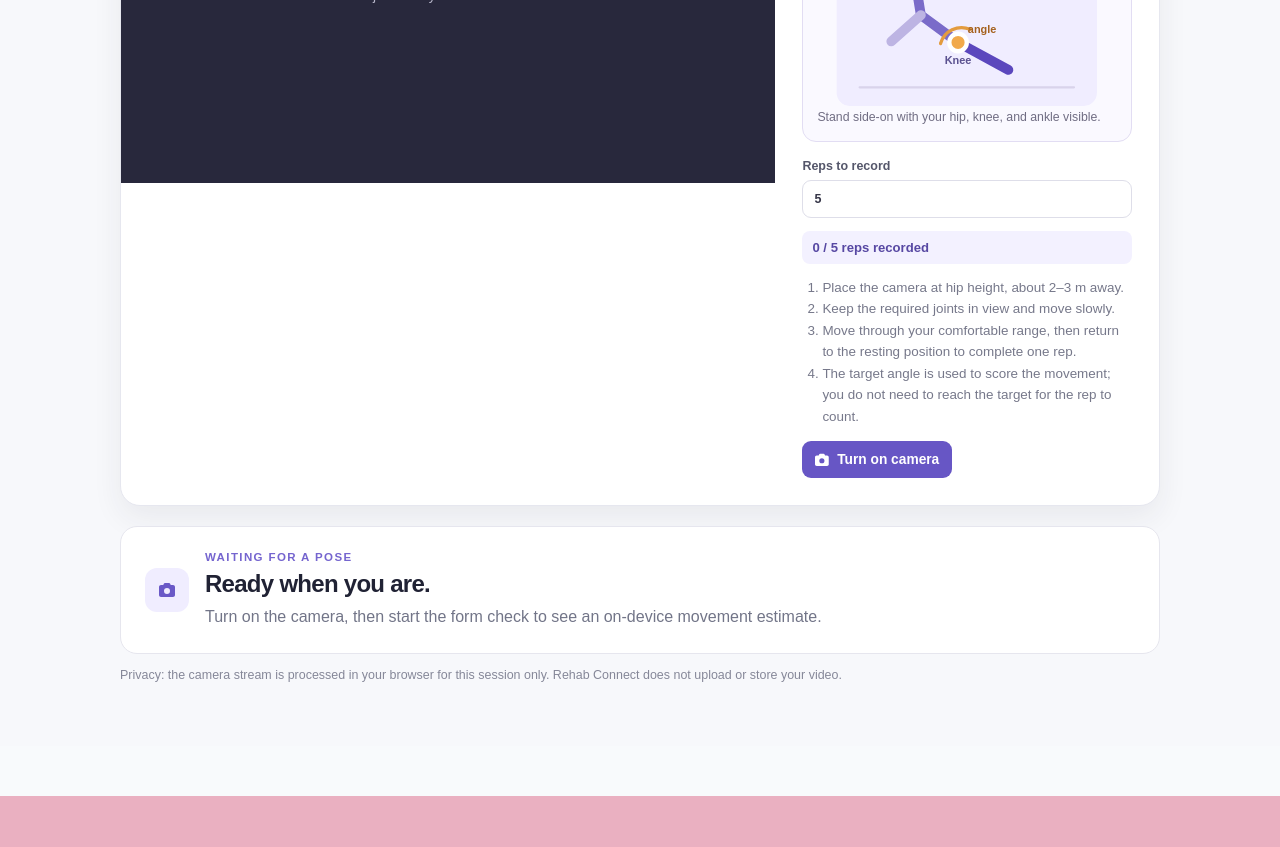
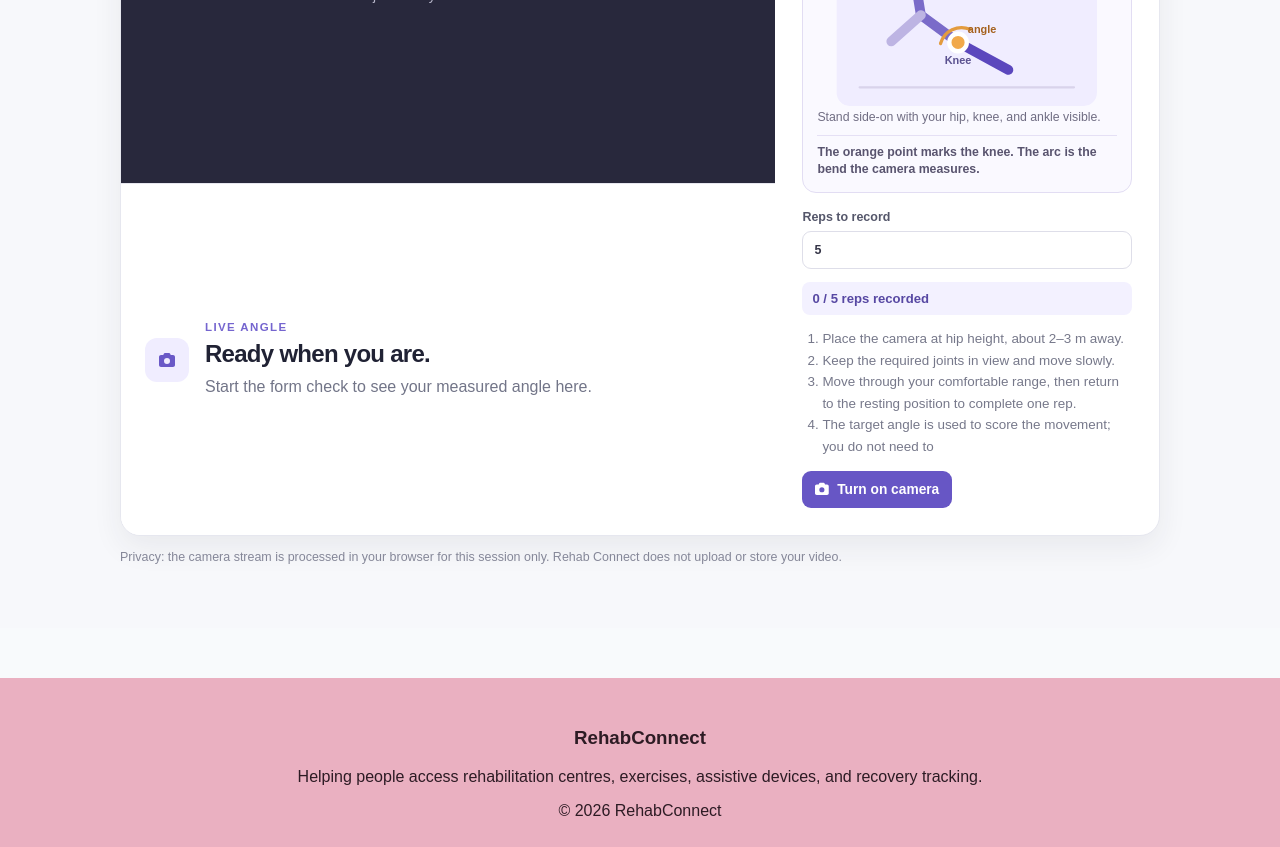
Before and after one commit to realsamyak05/rehab-connect, a React (Vite) app: page /form-check in a window 1280 px wide. Shown: the part 620-1467 px from the top of the page. Built offline with nearby package versions, Linux system fonts and the light colour scheme; no server answers.

Commit message:
form check 5

```diff
--- a/src/pages/FormCheck.css
+++ b/src/pages/FormCheck.css
@@ -49,13 +49,18 @@
 .form-workspace {
   display: grid;
   grid-template-columns: minmax(0, 1.45fr) minmax(320px, 0.85fr);
-  align-items: start;
+  align-items: stretch;
   margin-top: 20px;
   overflow: hidden;
   border-radius: 20px;
   background: #fff;
   border: 1px solid #e6e7ef;
   box-shadow: 0 12px 30px rgba(37, 38, 62, 0.07);
+}
+.camera-column {
+  display: flex;
+  flex-direction: column;
+  min-width: 0;
 }
 .camera-panel {
   position: relative;
@@ -171,6 +176,13 @@
 .angle-label { fill: #a5621f; font-size: 10px; font-weight: 850; text-anchor: middle; }
 .diagram-callout { fill: #5b5290; font-size: 10px; font-weight: 850; text-anchor: middle; }
 .joint-diagram > p { margin: 0; color: #706d83; font-size: .77rem; line-height: 1.4; }
+.joint-diagram .diagram-meaning {
+  margin-top: 8px;
+  padding-top: 8px;
+  border-top: 1px solid #e5e0f5;
+  color: #59546f;
+  font-weight: 650;
+}
 .assessment-select {
   display: grid;
   gap: 7px;
@@ -254,6 +266,15 @@
   border-radius: 17px;
   background: #fff;
 }
+.camera-column .assessment-result {
+  flex: 1;
+  min-height: 155px;
+  margin: 0;
+  border: 0;
+  border-top: 1px solid #e6e6ee;
+  border-radius: 0;
+  box-shadow: none;
+}
 .assessment-result h2 {
   margin: 0;
   letter-spacing: -0.03em;
@@ -333,6 +354,9 @@
   .form-workspace {
     grid-template-columns: 1fr;
   }
+  .camera-column .assessment-result {
+    flex: initial;
+  }
   .camera-panel,
   .camera-feed {
     min-height: 0;
--- a/src/pages/FormCheck.jsx
+++ b/src/pages/FormCheck.jsx
@@ -57,30 +57,35 @@ const DIAGRAMS = {
     instruction: "Stand side-on with your hip, knee, and ankle visible.",
     angle: "100° target",
     view: "SIDE VIEW",
+    meaning: "The orange point marks the knee. The arc is the bend the camera measures.",
   },
   squat: {
     title: "Squat symmetry",
     instruction: "Face the camera so both knees and ankles stay in view.",
     angle: "Compare both sides",
     view: "FRONT VIEW",
+    meaning: "Both orange points are measured so the app can compare left and right knee bend.",
   },
   elbow: {
     title: "Elbow bend",
     instruction: "Keep your shoulder, elbow, and wrist visible from the side.",
     angle: "90° target",
     view: "SIDE VIEW",
+    meaning: "A 90° elbow bend makes a right angle. It is a scoring reference, not a required medical outcome.",
   },
   shoulder: {
     title: "Shoulder lift",
     instruction: "Show your hip, shoulder, and raised elbow in the frame.",
     angle: "90° target",
     view: "SIDE VIEW",
+    meaning: "The orange point marks the shoulder; the raised arm is the 90° reference position.",
   },
   wrist: {
     title: "Wrist reach",
     instruction: "Face the camera and keep both shoulders and wrists visible.",
     angle: "Shoulder-height reach",
     view: "FRONT VIEW",
+    meaning: "The dashed line is shoulder height. Keep both wrists visible as they reach that line.",
   },
 };
 
@@ -89,7 +94,7 @@ function MotionIllustration({ assessment }) {
 
   if (assessment === "knee") return <svg viewBox="0 0 240 160" role="img" aria-label="Side view knee bend guide">{common}<circle className="body-head" cx="72" cy="25" r="13" /><path className="body-line" d="M72 39 L78 76 L112 101" /><path className="body-line muted" d="M78 76 L51 100" /><path className="body-line highlight" d="M112 101 L158 126" /><circle className="joint-focus" cx="112" cy="101" r="8" /><path className="angle-arc" d="M96 102 A20 20 0 0 1 123 89" /><text className="angle-label" x="134" y="92">angle</text><text className="diagram-callout" x="112" y="121">Knee</text></svg>;
   if (assessment === "squat") return <svg viewBox="0 0 240 160" role="img" aria-label="Front view squat symmetry guide">{common}<circle className="body-head" cx="120" cy="23" r="13" /><path className="body-line" d="M120 37 L120 75 M84 51 L120 48 L156 51" /><path className="body-line highlight" d="M120 75 L88 105 L73 136 M120 75 L152 105 L167 136" /><circle className="joint-focus" cx="88" cy="105" r="7" /><circle className="joint-focus" cx="152" cy="105" r="7" /><path className="angle-arc" d="M76 107 A17 17 0 0 1 95 92 M145 92 A17 17 0 0 1 164 107" /><text className="diagram-callout" x="70" y="91">L</text><text className="diagram-callout" x="170" y="91">R</text></svg>;
-  if (assessment === "elbow") return <svg viewBox="0 0 240 160" role="img" aria-label="Side view elbow bend guide">{common}<circle className="body-head" cx="78" cy="25" r="13" /><path className="body-line" d="M78 39 L82 112 M82 62 L121 80" /><path className="body-line highlight" d="M121 80 L161 51" /><circle className="joint-focus" cx="121" cy="80" r="8" /><path className="angle-arc" d="M106 79 A19 19 0 0 1 130 64" /><text className="angle-label" x="143" y="66">angle</text><text className="diagram-callout" x="122" y="102">Elbow</text></svg>;
+  if (assessment === "elbow") return <svg viewBox="0 0 240 160" role="img" aria-label="Side view elbow bent to a 90 degree right angle">{common}<circle className="body-head" cx="72" cy="25" r="13" /><path className="body-line" d="M72 39 L76 119 M76 57 L121 57" /><path className="body-line highlight" d="M121 57 L121 108" /><circle className="joint-focus" cx="121" cy="57" r="8" /><path className="angle-arc" d="M103 57 A18 18 0 0 1 121 75" /><text className="angle-label" x="144" y="78">90°</text><text className="diagram-callout" x="122" y="128">Elbow</text></svg>;
   if (assessment === "shoulder") return <svg viewBox="0 0 240 160" role="img" aria-label="Side view shoulder lift guide">{common}<circle className="body-head" cx="89" cy="25" r="13" /><path className="body-line" d="M89 39 L89 116 M89 66 L119 66" /><path className="body-line highlight" d="M119 66 L119 22" /><circle className="joint-focus" cx="119" cy="66" r="8" /><path className="angle-arc" d="M101 66 A19 19 0 0 1 119 47" /><text className="angle-label" x="137" y="50">90°</text><text className="diagram-callout" x="121" y="91">Shoulder</text></svg>;
   return <svg viewBox="0 0 240 160" role="img" aria-label="Front view wrist reach guide">{common}<circle className="body-head" cx="120" cy="25" r="13" /><path className="body-line" d="M120 39 L120 118 M120 61 L82 61 M120 61 L158 61" /><path className="body-line highlight" d="M82 61 L59 61 M158 61 L181 61" /><circle className="joint-focus" cx="59" cy="61" r="7" /><circle className="joint-focus" cx="181" cy="61" r="7" /><path className="reach-guide" d="M39 61 H201" /><text className="angle-label" x="120" y="53">shoulder height</text></svg>;
 }
@@ -110,6 +115,7 @@ function JointDiagram({ assessment, value }) {
       <span className="diagram-view">{diagram.view}</span>
       <MotionIllustration assessment={assessment} />
       <p>{diagram.instruction}</p>
+      <p className="diagram-meaning">{diagram.meaning}</p>
     </aside>
   );
 }
@@ -551,6 +557,39 @@ function getRestThreshold(assessment) {
     default:
       return 15;
   }
+}
+
+function AssessmentResult({ result, message, savingAngle, onAddAngle }) {
+  return (
+    <section className="assessment-result" aria-live="polite">
+      {result ? (
+        <>
+          <div className={result.stable ? "result-icon good" : "result-icon caution"}>
+            <FaCircleCheck />
+          </div>
+          <div>
+            <p className="form-kicker">LIVE ANGLE</p>
+            <h2>{result.primary}</h2>
+            <p>{result.detail}</p>
+            <div className="estimate-meter"><div style={{ width: result.score + "%" }} /></div>
+            <button className="dashboard-angle-button" onClick={onAddAngle} disabled={savingAngle}>
+              {savingAngle ? "Adding to dashboard..." : "Add angle to dashboard"}
+              {!savingAngle && <FaArrowRight />}
+            </button>
+          </div>
+        </>
+      ) : (
+        <>
+          <div className="result-icon"><FaCamera /></div>
+          <div>
+            <p className="form-kicker">LIVE ANGLE</p>
+            <h2>Ready when you are.</h2>
+            <p>{message || "Start the form check to see your measured angle here."}</p>
+          </div>
+        </>
+      )}
+    </section>
+  );
 }
 
 function FormCheck() {
@@ -1067,6 +1106,7 @@ function FormCheck() {
       </section>
 
       <section className="form-workspace">
+        <div className="camera-column">
           <div className="camera-panel">
             <video
               ref={videoRef}
@@ -1074,24 +1114,23 @@ function FormCheck() {
               playsInline
               muted
             />
-
-          <div
-            className={
-              cameraOn ? "camera-placeholder hidden" : "camera-placeholder"
-            }
-          >
+            <div className={cameraOn ? "camera-placeholder hidden" : "camera-placeholder"}>
               <FaCamera />
-
               <strong>Camera is off</strong>
-
               <span>Position the joints for your selected check in view.</span>
             </div>
-
             {cameraOn && (
               <span className="camera-chip">
                 {assessing ? "● Analyzing on this device" : "Camera preview"}
               </span>
             )}
+          </div>
+          <AssessmentResult
+            result={result}
+            message={message}
+            savingAngle={savingAngle}
+            onAddAngle={addAngleToDashboard}
+          />
         </div>
 
         <div className="assessment-panel">
@@ -1157,7 +1196,6 @@ function FormCheck() {
 
             <li>
               The target angle is used to score the movement; you do not need to
-              reach the target for the rep to count.
             </li>
           </ol>
 
@@ -1191,62 +1229,6 @@ function FormCheck() {
         </div>
       </section>
 
-      <section className="assessment-result" aria-live="polite">
-        {result ? (
-          <>
-            <div
-              className={
-                result.stable ? "result-icon good" : "result-icon caution"
-              }
-            >
-              <FaCircleCheck />
-            </div>
-
-            <div>
-              <p className="form-kicker">LIVE SCREEN ESTIMATE</p>
-
-              <h2>{result.primary}</h2>
-
-              <p>{result.detail}</p>
-
-              <div className="estimate-meter">
-                <div
-                  style={{
-                    width: result.score + "%",
-                  }}
-                />
-              </div>
-
-              <button
-                className="dashboard-angle-button"
-                onClick={addAngleToDashboard}
-                disabled={savingAngle}
-              >
-                {savingAngle ? "Adding to dashboard..." : "Add angle to dashboard"}
-                {!savingAngle && <FaArrowRight />}
-              </button>
-            </div>
-          </>
-        ) : (
-          <>
-            <div className="result-icon">
-              <FaCamera />
-            </div>
-
-            <div>
-              <p className="form-kicker">WAITING FOR A POSE</p>
-
-              <h2>Ready when you are.</h2>
-
-              <p>
-                {message ||
-                  "Turn on the camera, then start the form check to see an on-device movement estimate."}
-              </p>
-            </div>
-          </>
-        )}
-      </section>
-
       {sessionComplete && (
         <p className="session-complete">
           Session complete: {repCount} of {targetReps} reps recorded.
```
Lines whose indentation alone changed are shown as unchanged.
